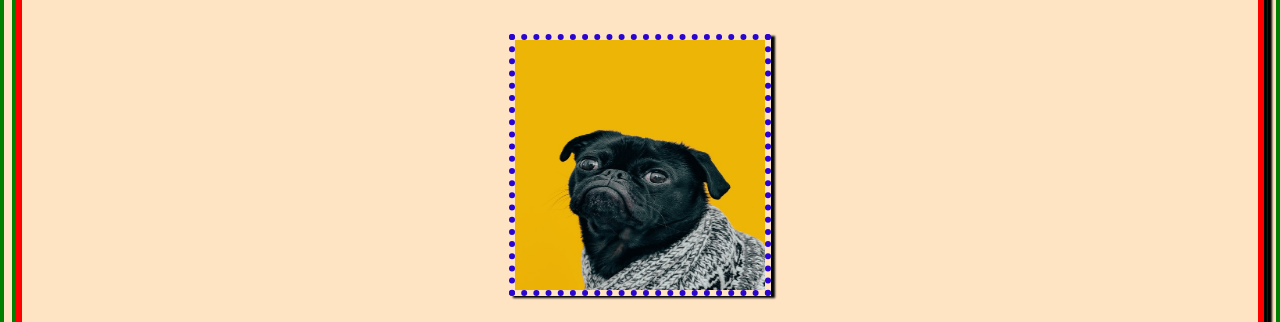
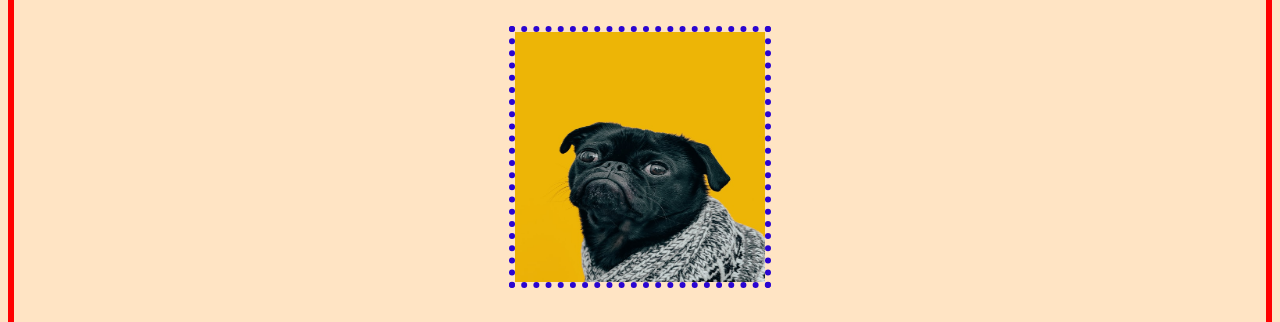
Before and after one commit to ai94iq/random-web, a plain HTML site: page index.html in a window 1280 px wide. Shown: the part 160-482 px from the top of the page. Drawn offline with Linux system fonts and the light colour scheme.

Commit message:
random: lighten up boxes a bit
Signed-off-by: Abdulwahab Isam <abdoi94.iq@gmail.com>

```diff
--- a/assets/styles.css
+++ b/assets/styles.css
@@ -7,10 +7,7 @@ html {
 a{
 color: cornflowerblue !important
 }
-* {
-  border: 4px solid green;
-  box-shadow: 4px 2px 2px black;
-}
+
 
 .main{
     border: 6px solid red;
```
